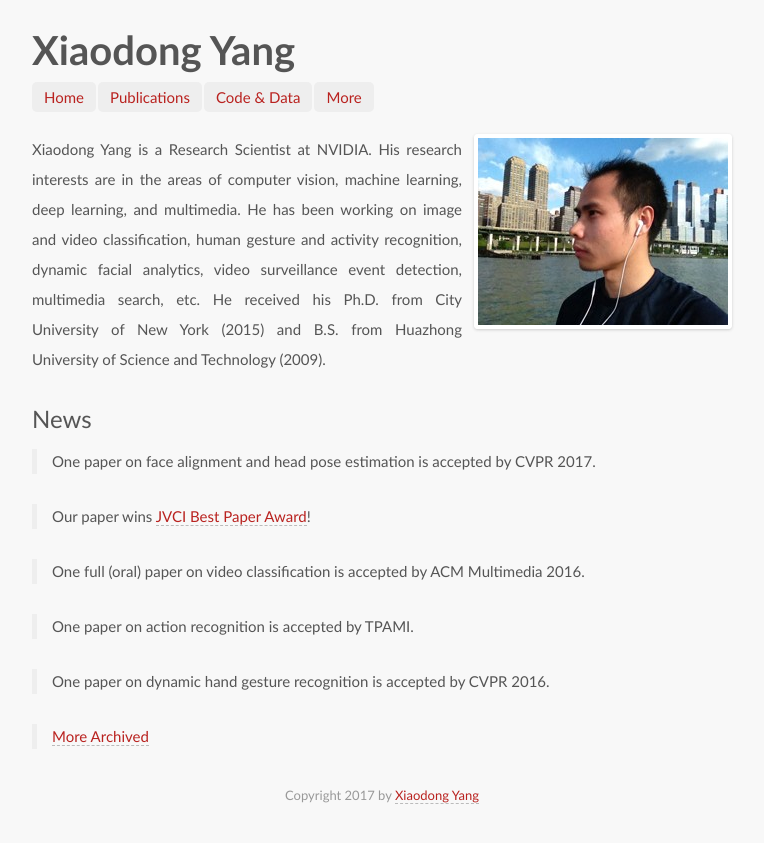
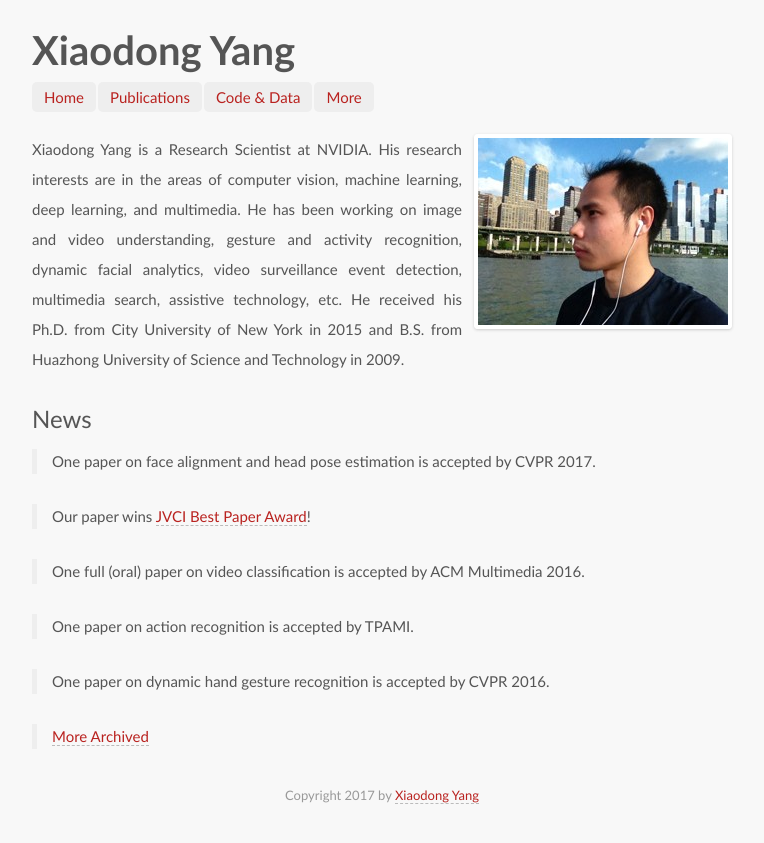
Before and after one commit to xiaodongyang/xiaodongyang.github.io, a Jekyll site: the page built from index.md, in a window 1280 px wide. Shown: the top 843 px of the page, without its empty margins (258-1022 px from the left). Built offline with Jekyll 4.4.1, drawn with Linux system fonts in a browser that asks for light colours; some web fonts are replaced.

Commit message:
Update index.md

```diff
--- a/index.md
+++ b/index.md
@@ -3,7 +3,7 @@ layout: home
 avatar: yes
 ---
 
-Xiaodong Yang is a Research Scientist at NVIDIA. His research interests are in the areas of computer vision, machine learning, deep learning, and multimedia. He has been working on image and video classification, human gesture and activity recognition, dynamic facial analytics, video surveillance event detection, multimedia search, etc. He received his Ph.D. from City University of New York (2015) and B.S. from Huazhong University of Science and Technology (2009).
+Xiaodong Yang is a Research Scientist at NVIDIA. His research interests are in the areas of computer vision, machine learning, deep learning, and multimedia. He has been working on image and video understanding, gesture and activity recognition, dynamic facial analytics, video surveillance event detection, multimedia search, assistive technology, etc. He received his Ph.D. from City University of New York in 2015 and B.S. from Huazhong University of Science and Technology in 2009.
 
 ## News
 
```
